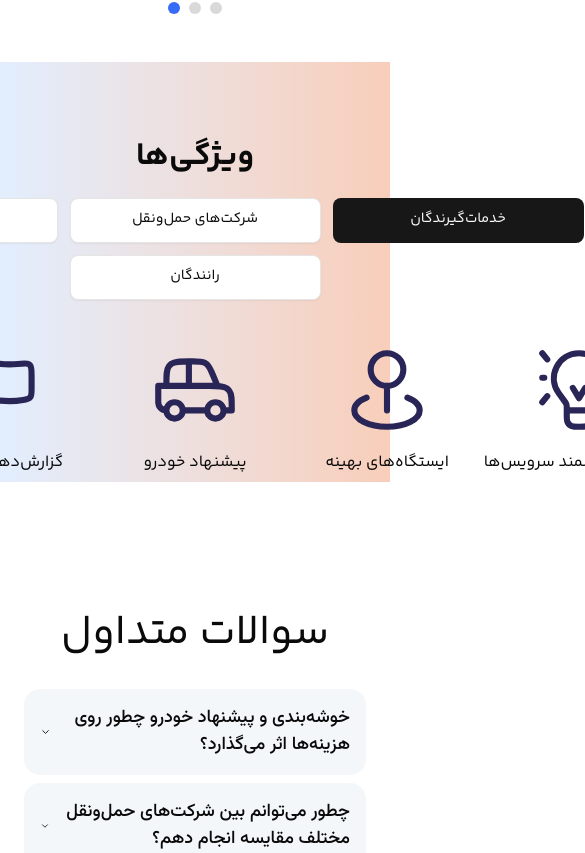
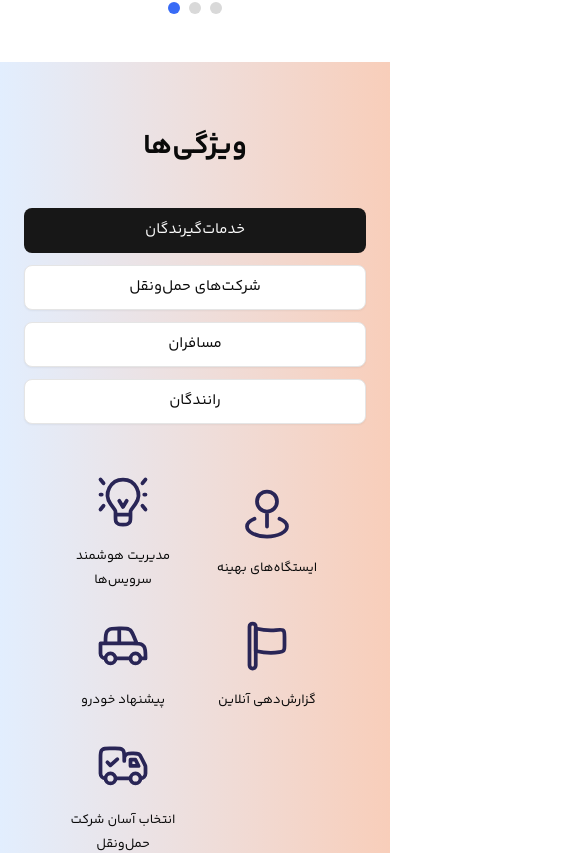
Before and after one commit to pexicade/sapway, a Next.js app: page / in a window 390 px wide. Shown: the part 1719-2572 px from the top of the page, 585 px wide, since content can reach past the window. Built offline with nearby package versions, Linux system fonts and the light colour scheme.

Commit message:
made final-cta and features components responsive

```diff
--- a/components/features.tsx
+++ b/components/features.tsx
@@ -31,22 +31,10 @@ function getIconPath(category: Category, iconName: string) {
 }
 
 const features: Feature[] = [
-  {
-    name: "clients",
-    btnText: "خدمات‌گیرندگان",
-  },
-  {
-    name: "common-carriers",
-    btnText: "شرکت‌های حمل‌ونقل",
-  },
-  {
-    name: "passengers",
-    btnText: "مسافران",
-  },
-  {
-    name: "drivers",
-    btnText: "رانندگان",
-  },
+  { name: "clients", btnText: "خدمات‌گیرندگان" },
+  { name: "common-carriers", btnText: "شرکت‌های حمل‌ونقل" },
+  { name: "passengers", btnText: "مسافران" },
+  { name: "drivers", btnText: "رانندگان" },
 ];
 
 const featureIcons: FeatureIcons[] = [
@@ -61,14 +49,8 @@ const featureIcons: FeatureIcons[] = [
         icon: getIconPath("clients", "location-pin-2"),
         text: "ایستگاه‌های بهینه",
       },
-      {
-        icon: getIconPath("common", "car"),
-        text: "پیشنهاد خودرو",
-      },
-      {
-        icon: getIconPath("common", "flag"),
-        text: "گزارش‌دهی آنلاین",
-      },
+      { icon: getIconPath("common", "car"), text: "پیشنهاد خودرو" },
+      { icon: getIconPath("common", "flag"), text: "گزارش‌دهی آنلاین" },
       {
         icon: getIconPath("clients", "truck-check"),
         text: "انتخاب آسان شرکت حمل‌ونقل",
@@ -82,14 +64,8 @@ const featureIcons: FeatureIcons[] = [
         icon: getIconPath("common-carriers", "badge"),
         text: "معرفی به مشتری هدف",
       },
-      {
-        icon: getIconPath("common", "flag"),
-        text: "گزارش‌دهی آنلاین",
-      },
-      {
-        icon: getIconPath("common", "car"),
-        text: "مدیریت رانندگان",
-      },
+      { icon: getIconPath("common", "flag"), text: "گزارش‌دهی آنلاین" },
+      { icon: getIconPath("common", "car"), text: "مدیریت رانندگان" },
       {
         icon: getIconPath("common-carriers", "sign-post"),
         text: "کنترل آسان جابه‌جایی",
@@ -99,18 +75,9 @@ const featureIcons: FeatureIcons[] = [
   {
     name: "passengers",
     icons: [
-      {
-        icon: getIconPath("passengers", "shield-check"),
-        text: "امنیت بالا",
-      },
-      {
-        icon: getIconPath("passengers", "binoculars"),
-        text: "پیگیری لحظه‌ای",
-      },
-      {
-        icon: getIconPath("common", "comment-dots"),
-        text: "ثبت نظر",
-      },
+      { icon: getIconPath("passengers", "shield-check"), text: "امنیت بالا" },
+      { icon: getIconPath("passengers", "binoculars"), text: "پیگیری لحظه‌ای" },
+      { icon: getIconPath("common", "comment-dots"), text: "ثبت نظر" },
     ],
   },
   {
@@ -120,14 +87,8 @@ const featureIcons: FeatureIcons[] = [
         icon: getIconPath("drivers", "route-destination"),
         text: "مسیریابی هوشمند",
       },
-      {
-        icon: getIconPath("drivers", "trolly-bag"),
-        text: "لیست مسافران",
-      },
-      {
-        icon: getIconPath("common", "comment-dots"),
-        text: "ثبت نظر",
-      },
+      { icon: getIconPath("drivers", "trolly-bag"), text: "لیست مسافران" },
+      { icon: getIconPath("common", "comment-dots"), text: "ثبت نظر" },
     ],
   },
 ];
@@ -136,55 +97,76 @@ export const Features = () => {
   const [activeFeature, setActiveFeature] = useState("clients");
 
   return (
-    <div className="bg-linear-to-r from-[#e2eefe] to-[#f8ceba] flex flex-col items-center gap-0 justify-center h-[420px]">
+    <div
+      className="
+        bg-linear-to-r from-[#e2eefe] to-[#f8ceba]
+        flex flex-col items-center justify-center
+        w-full
+        px-6 py-16
+        md:py-20
+      "
+    >
       <h2
-        className="mt-16 text-[32px] font-bold font-(family-name:--font-yekan-fanum)"
         dir="rtl"
+        className="
+          text-[28px] sm:text-[32px] font-bold
+          font-(family-name:--font-yekan-fanum)
+          text-center
+        "
       >
         ویژگی‌ها
       </h2>
+
+      {/* Buttons */}
       <div
-        className="mt-[17px] flex flex-col gap-10 items-center justify-center"
         dir="rtl"
+        className="mt-10 flex flex-wrap items-center justify-center gap-3 w-full max-w-4xl"
       >
-        <div className="flex flex-wrap items-center justify-center gap-3 w-full">
         {features.map((feature) => (
           <Button
             key={feature.name}
-              // className={`w-[251px] h-[45px] transition-colors duration-500 font-normal text-[16px] font-(family-name:--font-yekan-fanum)`}
-              className="w-[251px] h-[45px] px-[clamp(0.75rem,1vw,1.25rem)] py-[clamp(0.5rem,0.8vw,1rem)] text-[clamp(0.9rem,1.2vw,1.3rem)]
-                transition-colors duration-500 font-normal font-(family-name:--font-yekan-fanum)
+            onClick={() => setActiveFeature(feature.name)}
+            variant={activeFeature === feature.name ? "default" : "outline"}
+            className="
+              h-[45px]
+              px-6
+              w-full sm:w-auto
+              text-[15px] sm:text-[16px]
+              font-normal
+              transition-colors duration-500
+              font-(family-name:--font-yekan-fanum)
             "
-              variant={`${
-                activeFeature === feature.name ? "default" : "outline"
-              }`}
-              onClick={() => {
-                setActiveFeature(feature.name);
-              }}
           >
             {feature.btnText}
           </Button>
         ))}
       </div>
-        <div>
-          {featureIcons.map((featureIcon) => (
-            <div key={featureIcon.name} className="flex">
-              {featureIcon.icons.map((icon, index) => (
+
+      {/* Icons */}
+      <div className="mt-12 w-full flex justify-center">
+        <div className="grid grid-cols-2 sm:grid-cols-3 md:grid-cols-4 gap-6 md:gap-10">
+          {featureIcons
+            .find((f) => f.name === activeFeature)
+            ?.icons.map((icon, index) => (
               <div
                 key={index}
-                  className={`${
-                    activeFeature === featureIcon.name ? "flex" : "hidden"
-                  } flex-col items-center justify-center gap-3 w-48 h-[136px]`}
+                className="
+                  flex flex-col items-center justify-center
+                  gap-3
+                  w-[120px] sm:w-[140px] md:w-40
+                  text-center
+                "
               >
                 <Image
                   src={icon.icon}
                   alt={`آیکون ${icon.text}`}
                   width={98}
                   height={98}
+                  className="w-[60px] sm:w-[70px] md:w-[90px] h-auto"
                 />
-                  <span className="text-center"> {icon.text}</span>
-                </div>
-              ))}
+                <span className="text-[13px] sm:text-[14px] md:text-[15px] leading-6">
+                  {icon.text}
+                </span>
               </div>
             ))}
         </div>
--- a/components/final-cta.tsx
+++ b/components/final-cta.tsx
@@ -4,13 +4,39 @@ import { Button } from "./ui/button";
 export const FinalCTA = () => {
   return (
     <div
-      className="bg-linear-to-r from-[#e2eefe] to-[#f8ceba] flex flex-col items-center gap-6 justify-center h-[314px] font-(family-name:--font-yekan-fanum) "
       dir="rtl"
+      className="
+        bg-linear-to-r from-[#e2eefe] to-[#f8ceba]
+        flex flex-col items-center justify-center
+        gap-6
+        px-6 py-16
+        md:py-20
+        font-(family-name:--font-yekan-fanum)
+      "
     >
-      <h2 className="font-bold text-[42px] w-[832px] text-center">
+      <h2
+        className="
+          font-bold
+          text-center
+          text-2xl sm:text-3xl md:text-4xl lg:text-[42px]
+          max-w-[90%] md:max-w-3xl lg:max-w-4xl
+        "
+      >
         با Sapway؛ رانندگی هوشمندتر، سفر ایمن‌تر و مدیریت آسان‌تر.
       </h2>
-      <Button className="font-normal h-[47px] w-[376px] rounded-[12px]">
+
+      <Button
+        className="
+          font-normal
+          h-[47px]
+          px-10
+          rounded-[12px]
+          text-base
+          w-full max-w-[300px]
+          md:max-w-[340px]
+          lg:w-[376px]
+        "
+      >
         ثبت‌نام رایگان
       </Button>
     </div>
```
Lines whose indentation alone changed are shown as unchanged.
